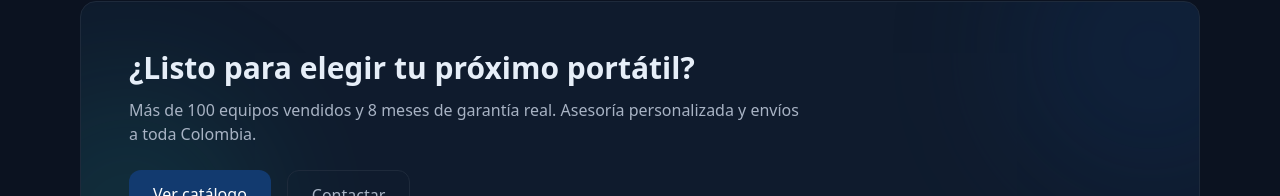
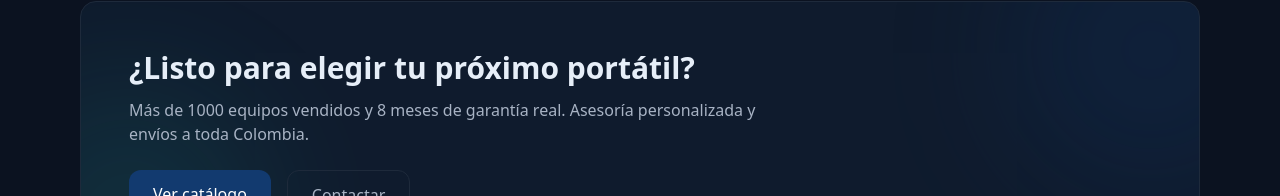
Before and after one commit to santiagomontanes/sistetecni-catalog2, a Next.js app: page / in a window 1280 px wide. Shown: the part 2234-2430 px from the top of the page. Built offline with nearby package versions, Linux system fonts and the light colour scheme; no server answers; the database is empty.

Commit message:
UI premium con animaciones, contacto funcional y mejoras visuales2

```diff
--- a/src/components/BigCTA.tsx
+++ b/src/components/BigCTA.tsx
@@ -11,7 +11,7 @@ export default function BigCTA() {
           </h2>
 
           <p className="mt-3 max-w-2xl text-sm text-muted md:text-base">
-            Más de 100 equipos vendidos y 8 meses de garantía real.
+            Más de 1000 equipos vendidos y 8 meses de garantía real.
             Asesoría personalizada y envíos a toda Colombia.
           </p>
 
```
